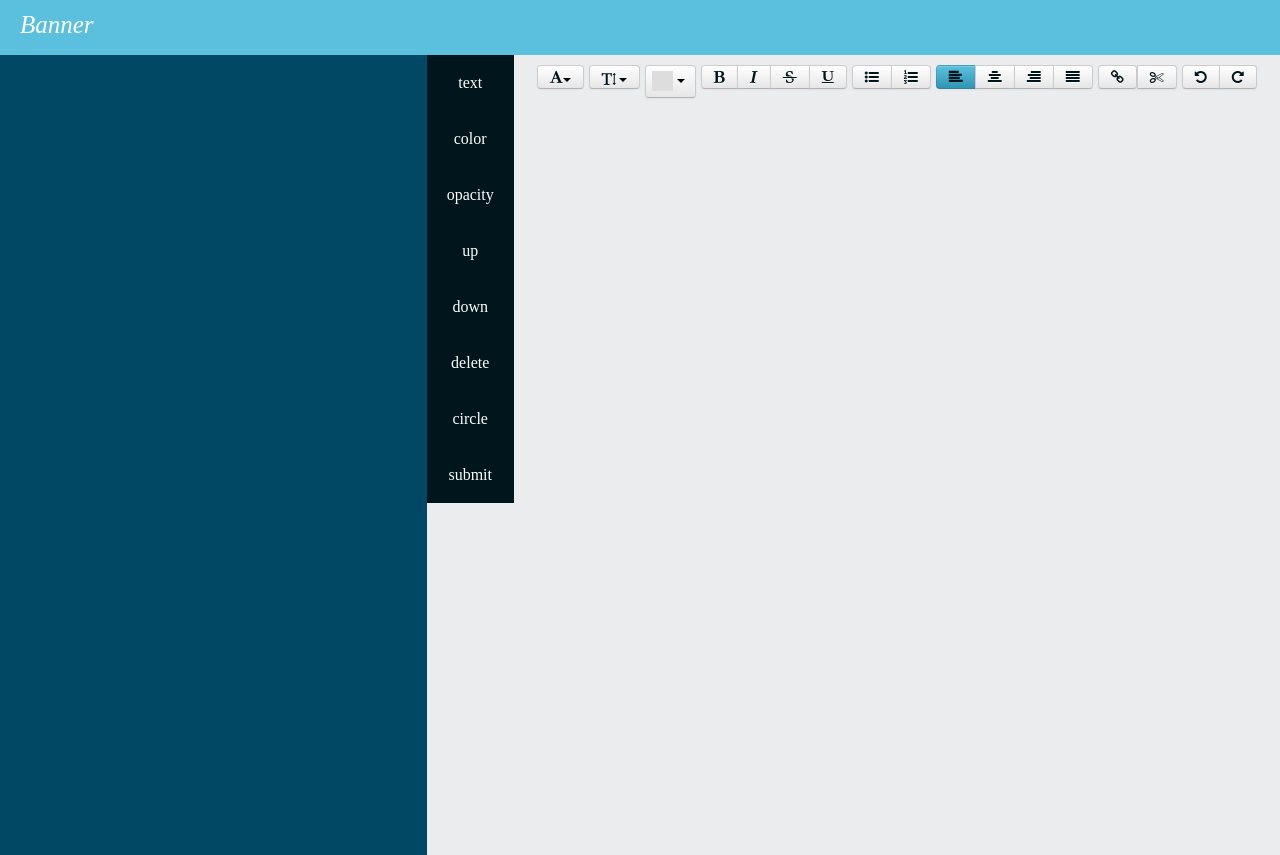
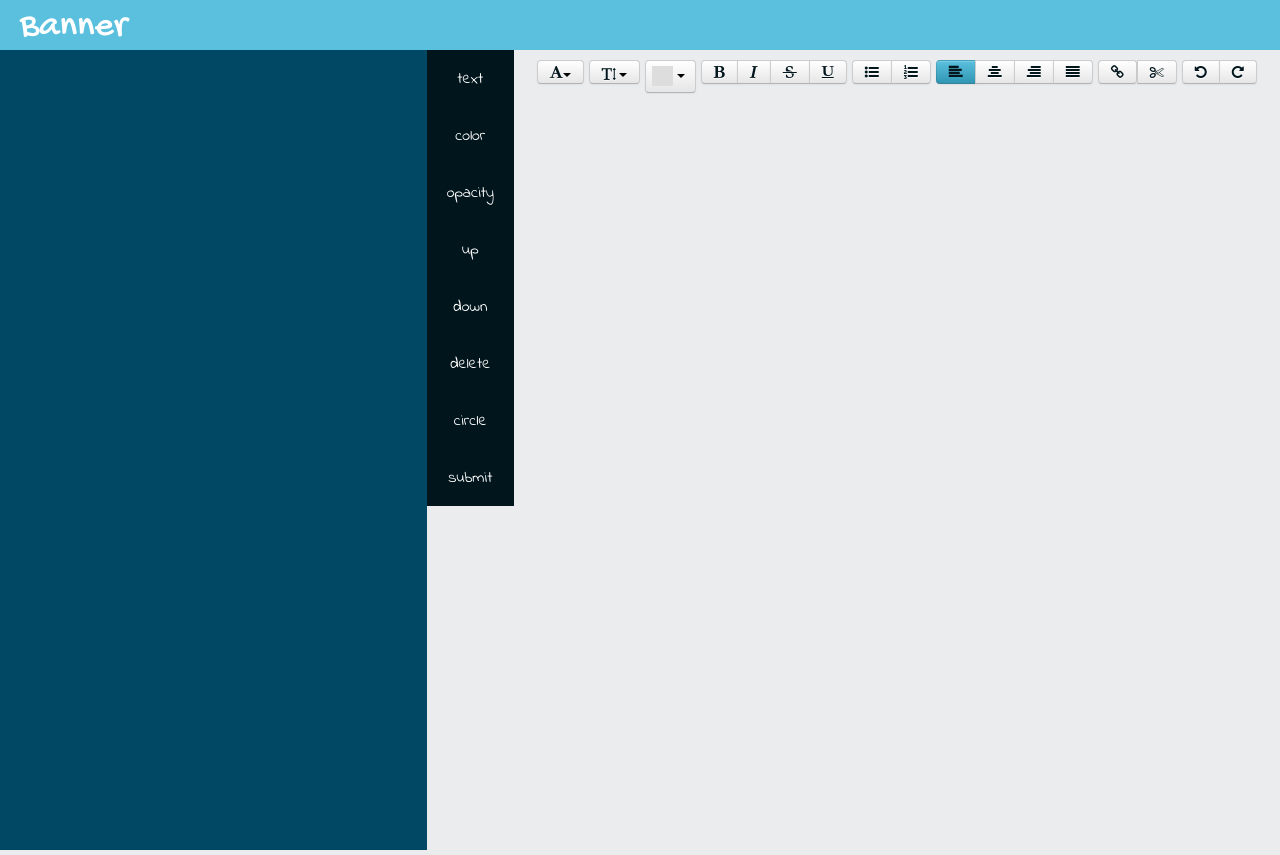
Before and after one commit to thienasz/aszbannaer20160719, a PHP site: template views/banner/index.php in a window 1280 px wide. Run offline with PHP 8.4, Linux system fonts and the light colour scheme; the template is opened without the code that fills it, so the values that code supplies are empty; some libraries are stand-ins or nearby versions.

Commit message:
edit interface for banner

```diff
--- a/assets/css/style.css
+++ b/assets/css/style.css
@@ -49,15 +49,17 @@ a:hover {
 }
 .top-header {
     background-color: #5bc0de;
-    height: 55px;
+    height: 50px;
 }
 #logo-banner {
-    font-size: 25px;
-    font-style: italic;
+    font-size: 37px;
+    /* font-style: italic; */
     margin-left: 20px;
     color: white;
     text-decoration: none;
-    line-height: 2;
+    /* height: 20px; */
+    line-height: 1.5;
+    font-family: 'Gochi Hand', cursive;
 }
 .left-section {
     position: relative;
@@ -89,9 +91,11 @@ a:hover {
 .menu li a {
     color: #fff;
     text-decoration: none;
+    font-family: 'Indie Flower', cursive;
 }
 .menu li a:hover{
-    color: #0e90d2;
+    /*color: #0e90d2;*/
+
 }
 
 /*content show*/
--- a/views/includes/Header.php
+++ b/views/includes/Header.php
@@ -5,6 +5,8 @@
     <link rel="stylesheet" href="assets/css/font-awesome.min.css">
     <link rel="stylesheet" href="assets/css/style.css">
     <link rel="stylesheet" href="assets/css/jquery-ui.css">
+    <link href="https://fonts.googleapis.com/css?family=Indie+Flower" rel="stylesheet">
+    <link href="https://fonts.googleapis.com/css?family=Gochi+Hand" rel="stylesheet">
     <link href="assets/css/bootstrap-colorpicker.min.css" rel="stylesheet">
     <link href="assets/css/bootstrap-colorpicker-plus.css" rel="stylesheet">
     <script> var root = '<?php echo BASE_URL; ?>' </script>
```
